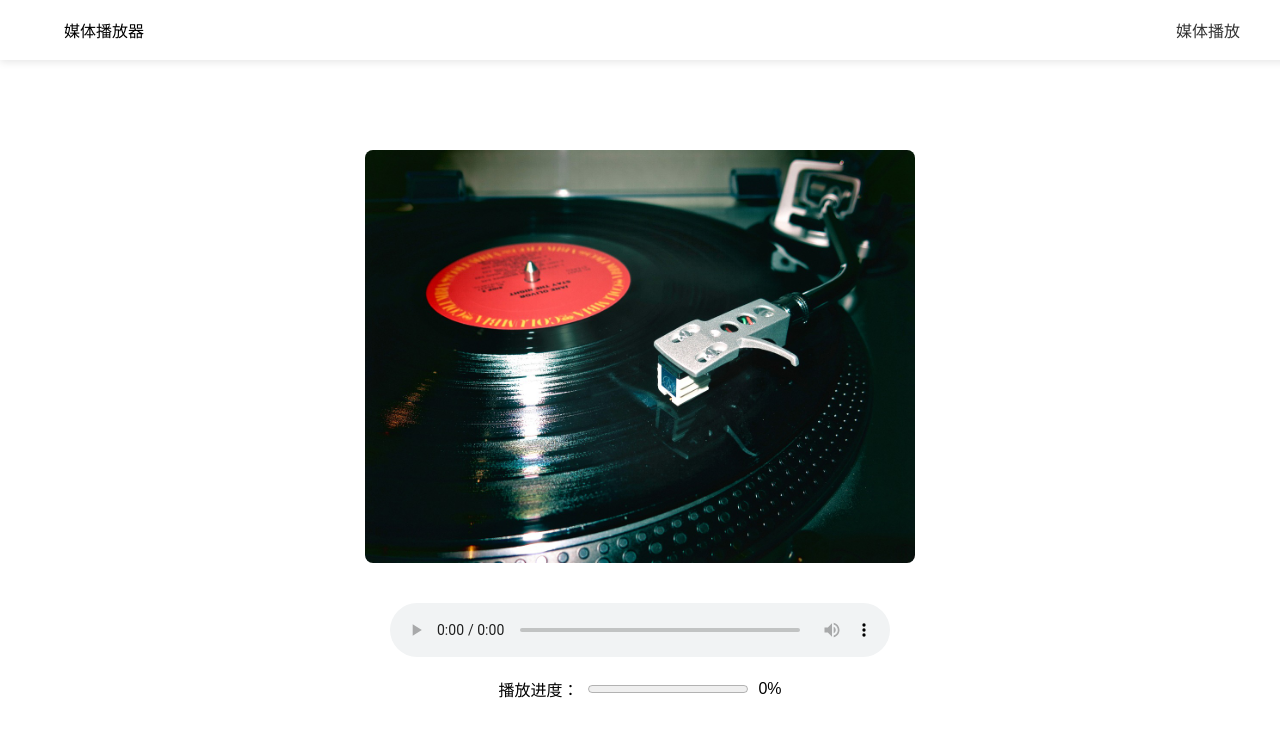
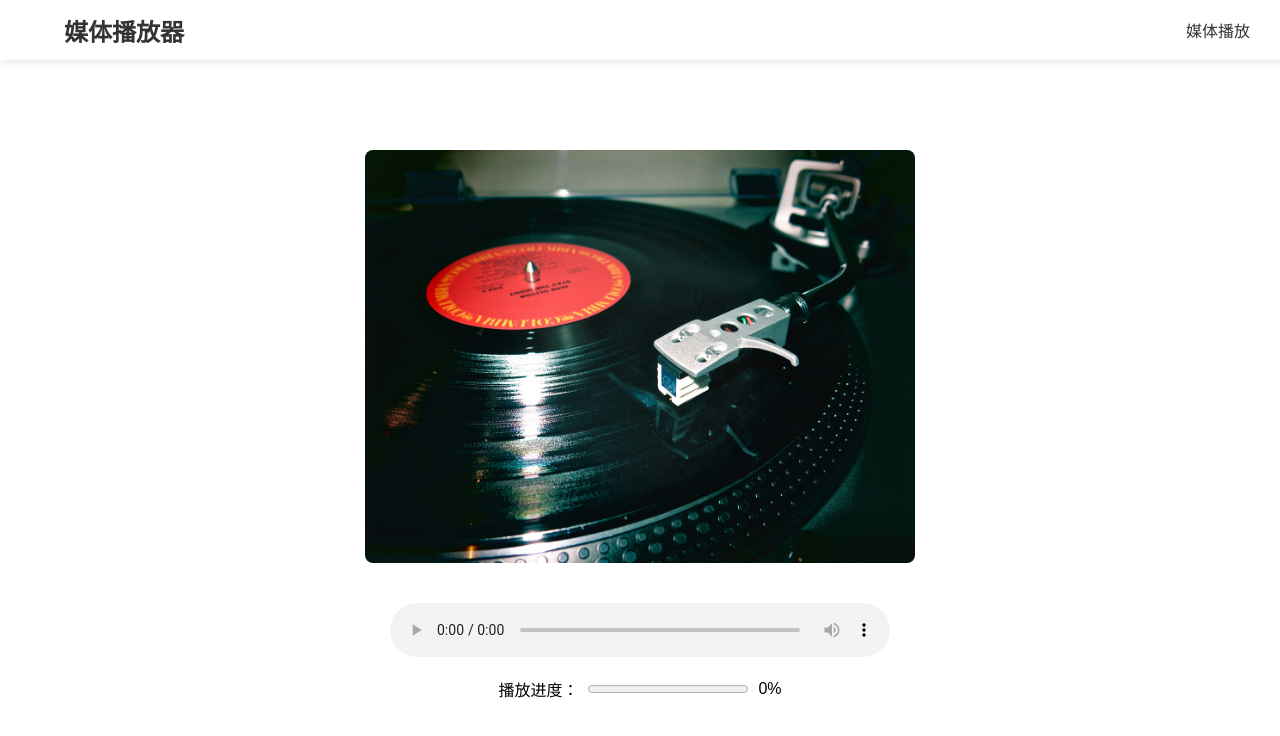
Before and after one commit to HFY-gif/media-player, a Vue app: page /audio-player in a window 1280 px wide. Shown: the top 736 px of the page. Built offline with nearby package versions, Linux system fonts and the light colour scheme.

Commit message:
Update AudioPlayer.vue
调整布局以及字体样式

```diff
--- a/src/views/AudioPlayer.vue
+++ b/src/views/AudioPlayer.vue
@@ -3,7 +3,7 @@
     <header class="navbar">
       <div class="nav-title">媒体播放器</div>
       <nav class="nav-links">
-        <router-link to="/">媒体播放</router-link>
+        <router-link to="/" exact>媒体播放</router-link>
         <router-link to="/history">历史播放</router-link>
       </nav>
     </header>
@@ -80,16 +80,38 @@ export default {
   max-width: none;
   margin: 0;
 }
+
+/* ✅ 标题加粗 + 统一样式 */
+.nav-title {
+  font-size: 24px;
+  font-weight: bold;
+  color: #333;
+}
+
+/* ✅ 导航链接样式与其它页面统一 */
+.nav-links {
+  display: flex;
+  gap: 30px;
+}
+
 .nav-links a {
-  margin-left: 40px;
   text-decoration: none;
   color: #333;
+  font-size: 16px;
+  transition: color 0.3s;
 }
+
+.nav-links a:hover {
+  color: #409eff;
+}
+
 .router-link-exact-active {
   font-weight: bold;
-  font-size: 20px;
+  font-size: 18px;
   text-decoration: underline;
 }
+
+/* ✅ 播放器内容区域布局 */
 .player-container {
   margin-top: 150px;
   display: flex;
```
